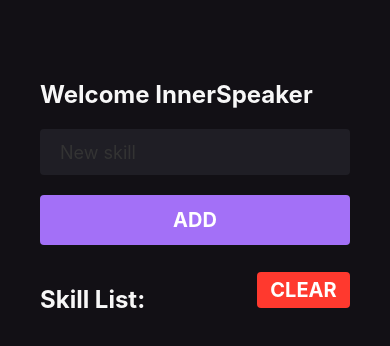
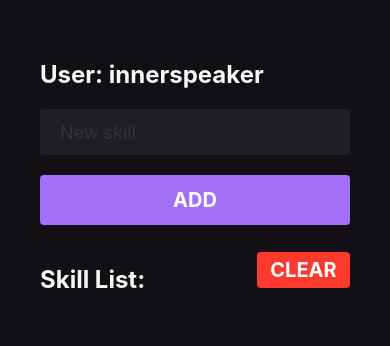
Before and after one commit to codinginrainbows/mobile-ListMySkills, a React Native app: screen / in a window 390 px wide. Shown: the top 346 px of the page. Built offline with nearby package versions, Linux system fonts and the light colour scheme.

Commit message:
FlatList instead of ScrollView applied

```diff
--- a/src/pages/Home.tsx
+++ b/src/pages/Home.tsx
@@ -4,7 +4,8 @@ import {
     Text,
     View,
     TextInput,
-    TouchableOpacity
+    TouchableOpacity,
+    FlatList
 } from 'react-native';
 
 import { ButtonAdd } from '../Components/ButtonAdd';
@@ -16,7 +17,7 @@ export function Home() {
 
     function handleAddNewSkill() {
         setListMySkills(prevState => [...prevState, newSkill])
-        setNewSkill('')
+        setNewSkill('') //clear input field
     }
 
     function handleClearSkillList() {
@@ -27,10 +28,9 @@ export function Home() {
     return (
         <View style={styles.container}>
             <Text style={styles.title}>
-                Welcome InnerSpeaker
+                User: innerspeaker
             </Text>
 
-            {/* adding skills */}
             <TextInput
                 style={styles.input}
                 placeholder='New skill'
@@ -55,9 +55,19 @@ export function Home() {
                 </TouchableOpacity>
             </View>
 
-            {listMySkills.map(skill => (
+            {/* alternative for ScrollView that does not generate the whole list all at once
+             FlatList does it broken in pieces which on the other hand brings performance */}
+            <FlatList
+                data={listMySkills}
+                keyExtractor={skill => skill}
+                renderItem={({ item }) => (
+                    <SkillsCard skill={item} />
+                )}
+            />
+
+            {/* {listMySkills.map(skill => (
                 <SkillsCard skill={skill} key={skill} />
-            ))}
+            ))} */}
 
         </View>
     );
@@ -67,7 +77,7 @@ const styles = StyleSheet.create({
     container: {
         flex: 1,
         backgroundColor: '#121015',
-        paddingVertical: 80,
+        paddingVertical: 60,
         paddingHorizontal: 40,
     },
     title: {
```
